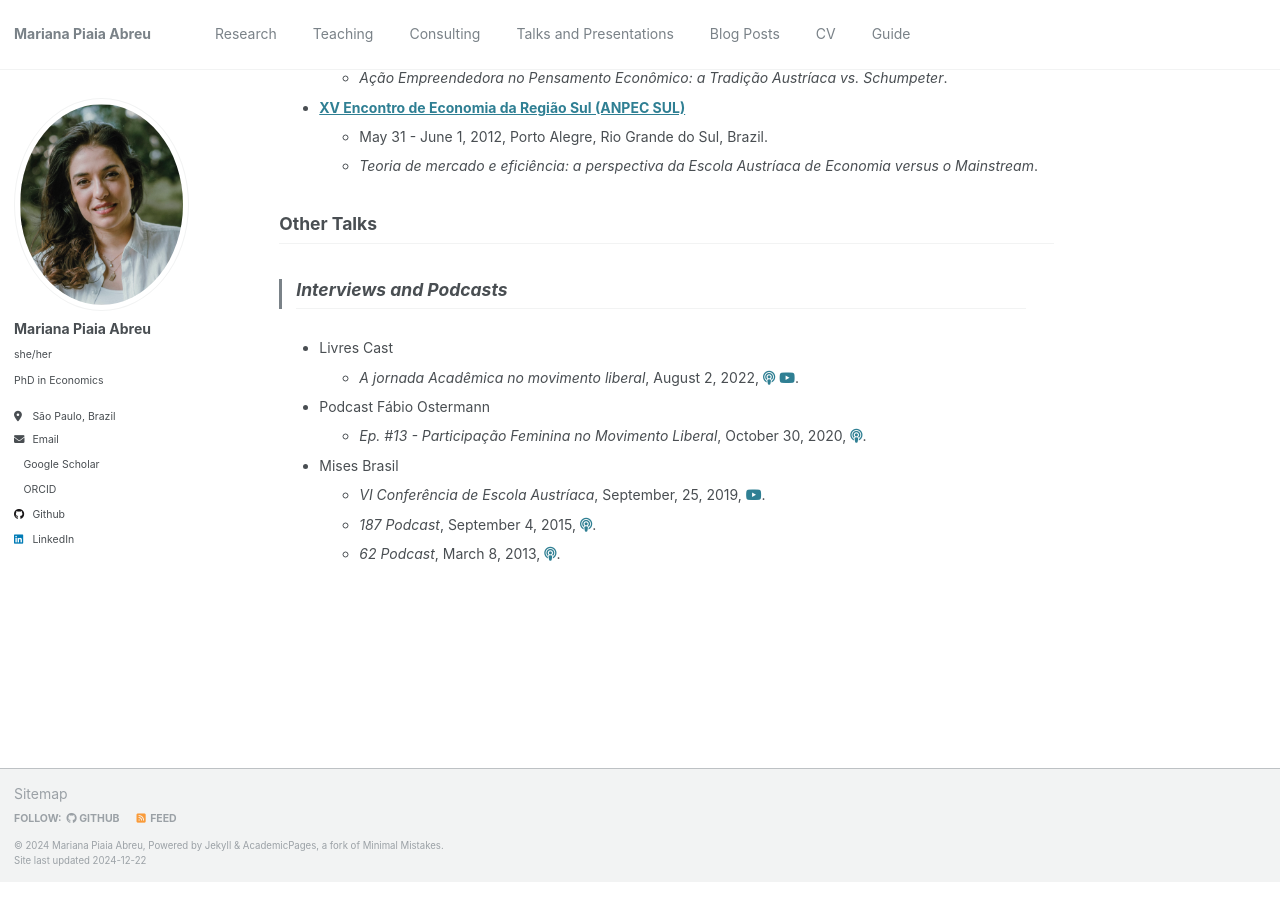
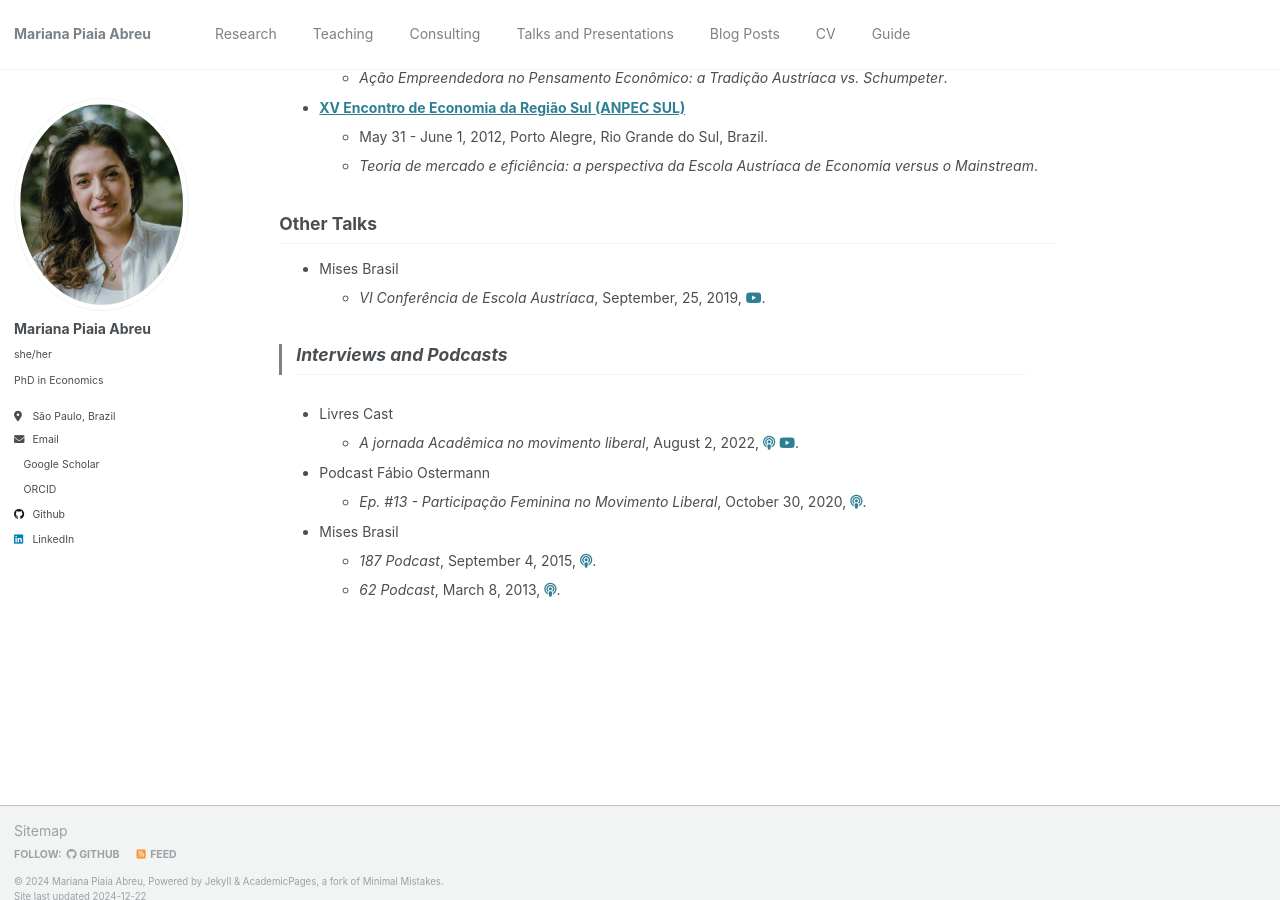
Before and after one commit to piaiaabreu/piaiaabreu.github.io, a Jekyll site: the page built from _pages/talks.md, in a window 1280 px wide and 900 px high, scrolled down 636 px. Built offline with Jekyll 4.4.1, drawn with Linux system fonts in a browser that asks for light colours; a style sheet for code colours, icons or effects is not loaded; part of the change alters nothing that is shown.

Commit message:
Update talks.md

```diff
--- a/_pages/talks.md
+++ b/_pages/talks.md
@@ -37,6 +37,9 @@ redirect_from:
 ## Other Talks
 
 
+* Mises Brasil
+  * _VI Conferência de Escola Austríaca_, September, 25, 2019,
+    <a href="][https://youtube.com/your-channel-link](https://youtu.be/OC3sg9GwMeM?si=HOGZ62N0lPS_aZ_2)" target="_blank" title="YouTube"><i class="fab fa-youtube"></i></a>.
 
 
 > ## Interviews and Podcasts
@@ -51,8 +54,6 @@ redirect_from:
     <a href="[https://your-podcast-link.com](https://open.spotify.com/episode/3m2ZLAeeOMuILSWuhszoIb?si=cHxjAqDfSXOOJgbaJ-zpnw)" target="_blank" title="Podcast"><i class="fas fa-podcast"></i></a>.
 
 * Mises Brasil
-  * _VI Conferência de Escola Austríaca_, September, 25, 2019,
-    <a href="][https://youtube.com/your-channel-link](https://youtu.be/OC3sg9GwMeM?si=HOGZ62N0lPS_aZ_2)" target="_blank" title="YouTube"><i class="fab fa-youtube"></i></a>.
   * _187 Podcast_, September 4, 2015,
     <a href="[https://your-podcast-link.com](https://open.spotify.com/episode/30Y4XasSDiXZe7T5vcc76p?si=ZynEbl0RQCq_zDRFJRsJZw)" target="_blank" title="Podcast"><i class="fas fa-podcast"></i></a>.
   * _62 Podcast_, March 8, 2013,
```
